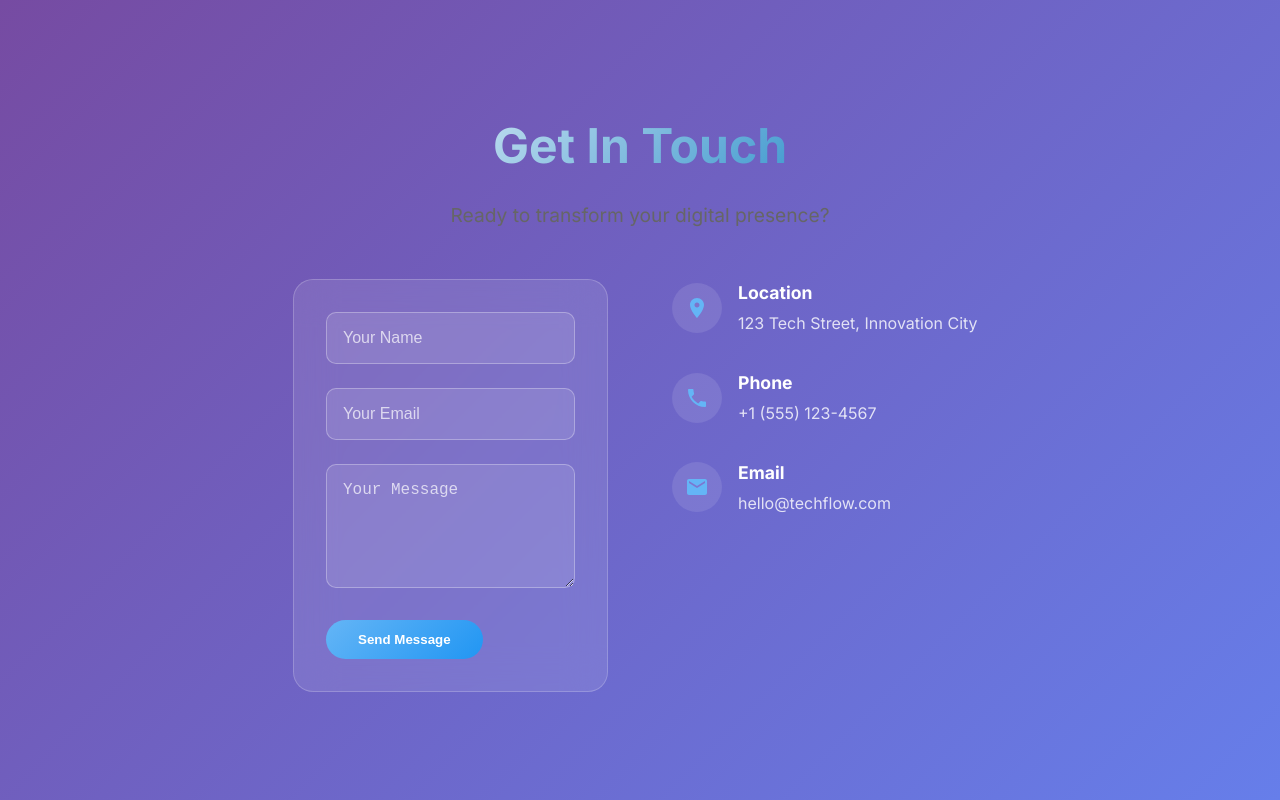
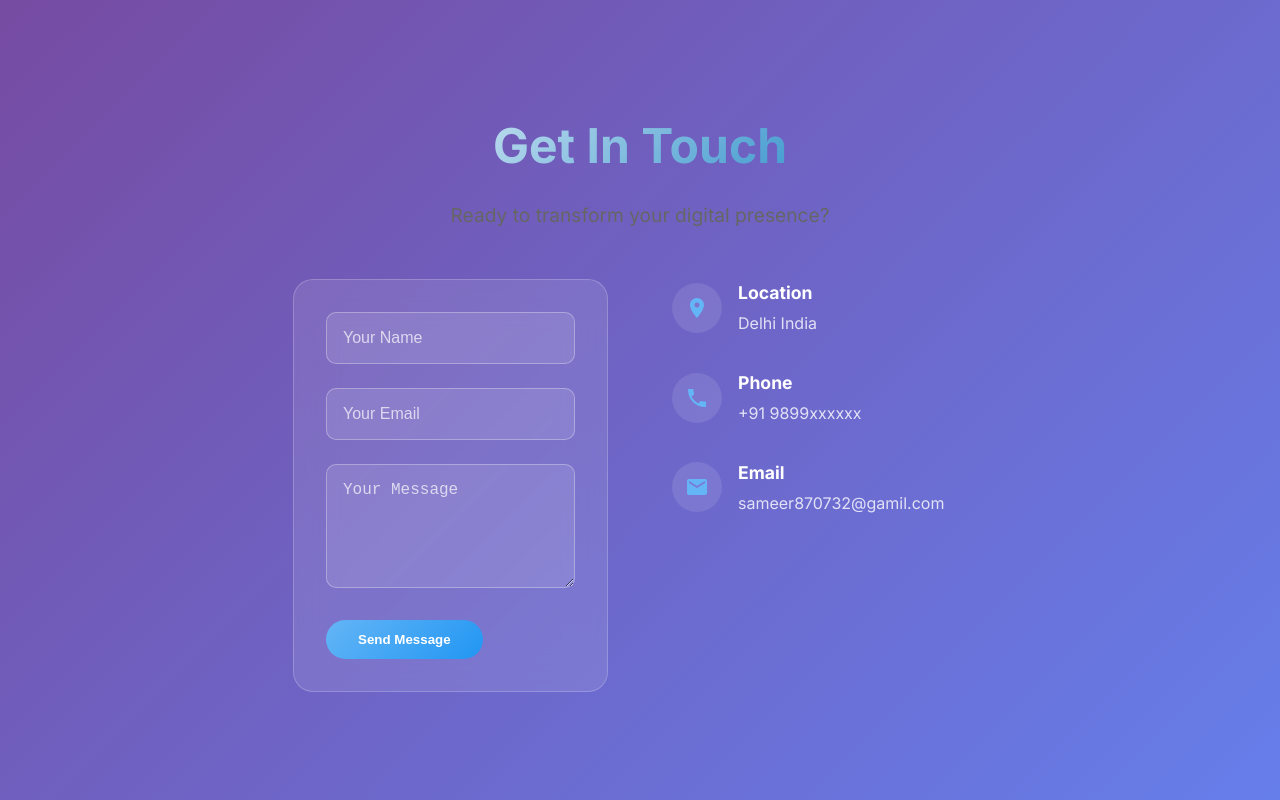
Before and after one commit to sam-eer12/IITBBS-hackathon, a plain HTML site: page unified-homepage.html in a window 1280 px wide. Shown: the part 4286-5086 px from the top of the page. Drawn offline with Linux system fonts and the light colour scheme.

Commit message:
Update unified-homepage.html

```diff
--- a/unified-homepage.html
+++ b/unified-homepage.html
@@ -442,7 +442,7 @@
                         </div>
                         <div>
                             <h4>Location</h4>
-                            <p>123 Tech Street, Innovation City</p>
+                            <p>Delhi India</p>
                         </div>
                     </div>
 
@@ -454,7 +454,7 @@
                         </div>
                         <div>
                             <h4>Phone</h4>
-                            <p>+1 (555) 123-4567</p>
+                            <p>+91 9899xxxxxx</p>
                         </div>
                     </div>
 
@@ -466,7 +466,7 @@
                         </div>
                         <div>
                             <h4>Email</h4>
-                            <p>hello@techflow.com</p>
+                            <p>sameer870732@gamil.com</p>
                         </div>
                     </div>
                 </div>
```
